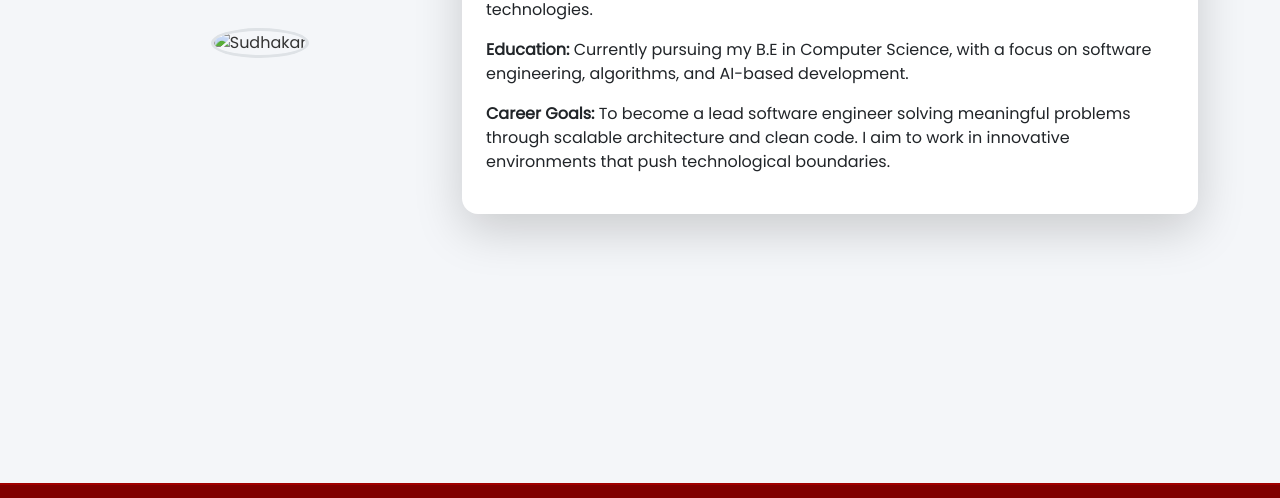
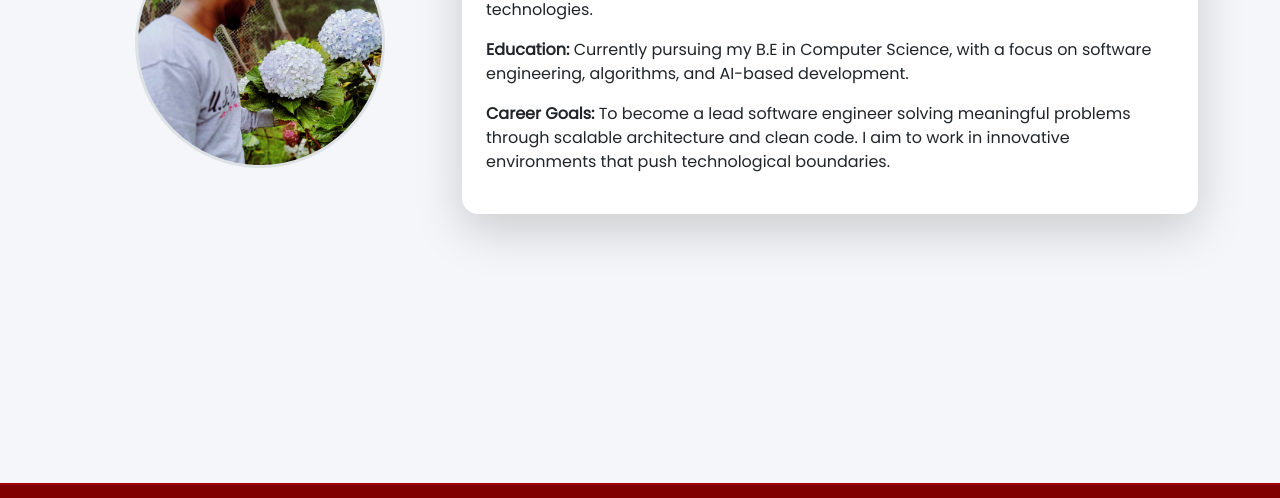
Before and after one commit to Sudhakar187/portfolio, a plain HTML site: page about.html in a window 1280 px wide. Shown: the part 232-730 px from the top of the page. Drawn offline with nearby package versions, Linux system fonts and the light colour scheme.

Commit message:
Update about.html

```diff
--- a/about.html
+++ b/about.html
@@ -39,7 +39,7 @@
     <div class="row align-items-center">
       <!-- Image on the left -->
       <div class="col-md-4 text-center mb-4 mb-md-0">
-        <img src="Images/photo.jpg" alt="Sudhakar" class="img-fluid rounded-circle border border-3 border-maroon"
+        <img src="photo.jpg" alt="Sudhakar" class="img-fluid rounded-circle border border-3 border-maroon"
           style="max-width: 250px;">
       </div>
       <!-- Content on the right -->
@@ -76,4 +76,5 @@
   <script src="https://cdn.jsdelivr.net/npm/bootstrap@5.3.3/dist/js/bootstrap.bundle.min.js"></script>
   <script src="script.js"></script>
 </body>
+
 </html>
```
